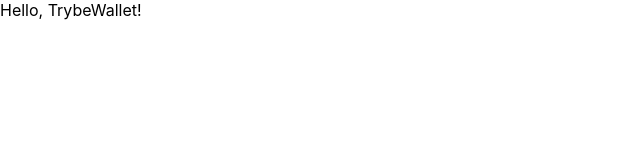
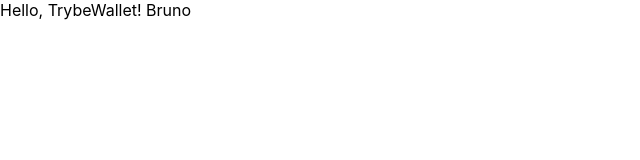
Before and after one commit to OliveiraBruno24/TrybeWallet, a React (Vite) app: page / in a window 1280 px wide. Shown: the top 160 px of the page, without its empty margins (0-640 px from the left). Built offline with nearby package versions, Linux system fonts and the light colour scheme.

Commit message:
iniciando projeto

```diff
--- a/src/App.tsx
+++ b/src/App.tsx
@@ -1,7 +1,7 @@
 import React from 'react';
 
 function App() {
-  return <div>Hello, TrybeWallet!</div>;
+  return <div>Hello, TrybeWallet! Bruno</div>;
 }
 
 export default App;
```
